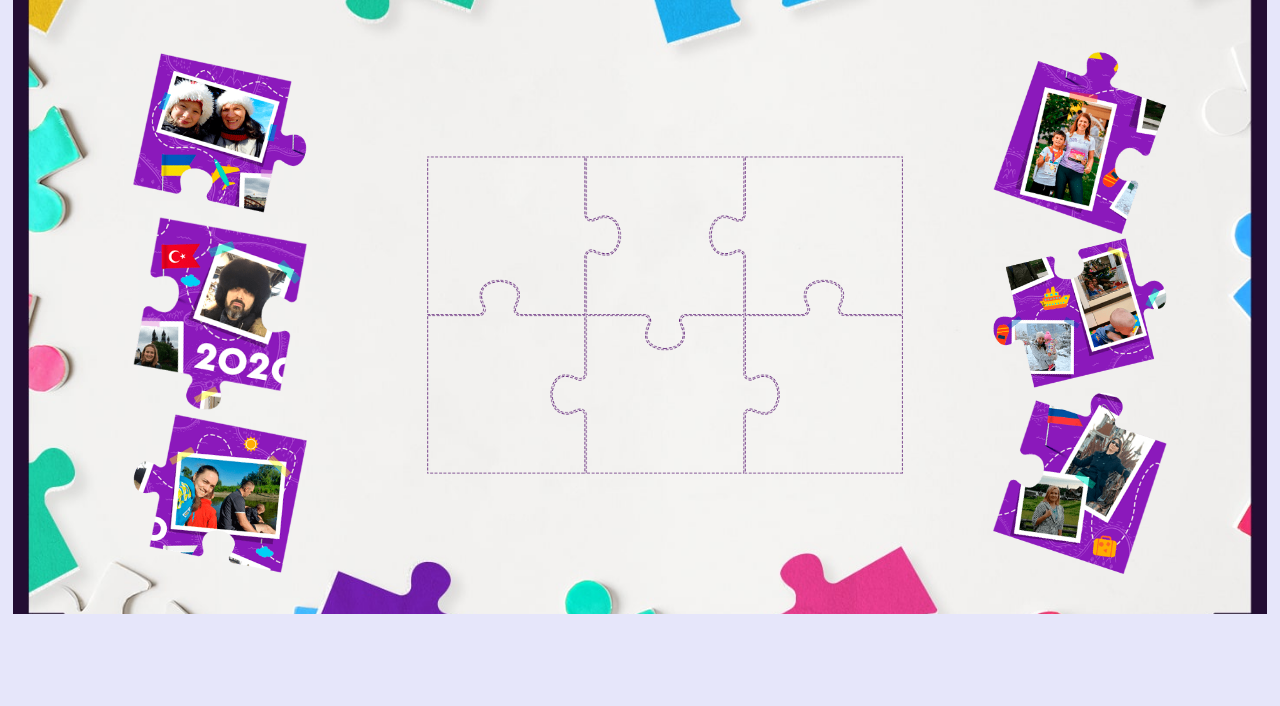
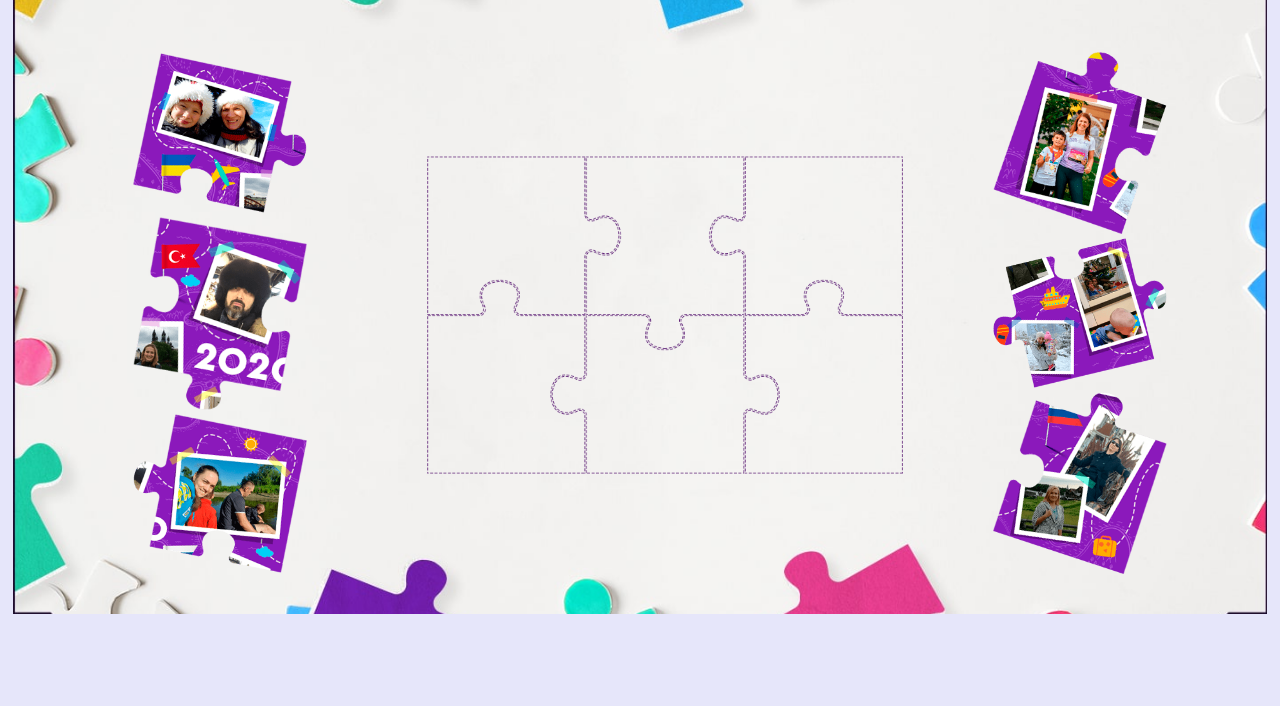
Before and after one commit to roschek/puzzleformondeliz, a plain HTML site: page index.html in a window 1280 px wide. Shown: the part 94-800 px from the top of the page. Drawn offline with Linux system fonts and the light colour scheme.

Commit message:
Add files via upload

```diff
--- a/style.css
+++ b/style.css
@@ -14,7 +14,10 @@ li {
     max-width: 1440px;
     padding: 0;
     margin: 0 auto;
-    background: #1a0722 url("./images/background-min.jpg") no-repeat center;
+    background-image: url("./images/backgroundclear.jpg");
+    background-repeat: no-repeat;
+    background-position: center;
+    background-size: cover;
     width: 1440px;
     height: 900px;
 
@@ -33,7 +36,7 @@ li {
     display: block;
     width: 50px;
     height: 50px;
-    margin-top: 20px;
+margin-top: 20px;
     margin-left: 20px;
     background-image: url("./images/back-min.png");
     background-position: center;
```
Also changed, not shown: images/backgroundclear.jpg (added), images/bsckgroundclear.jpg (added).
